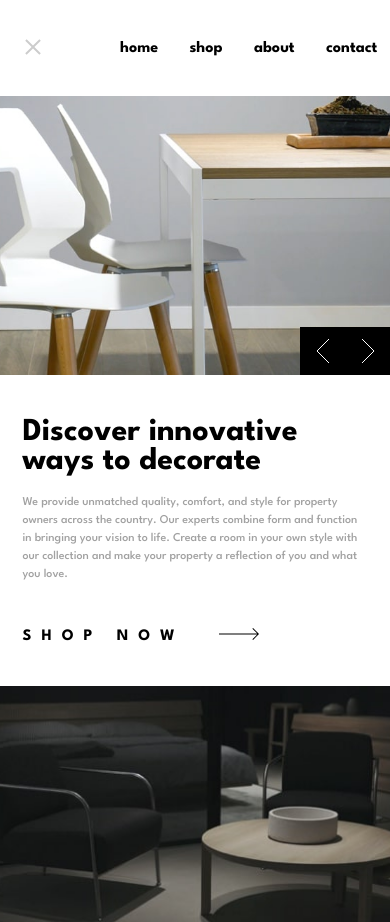
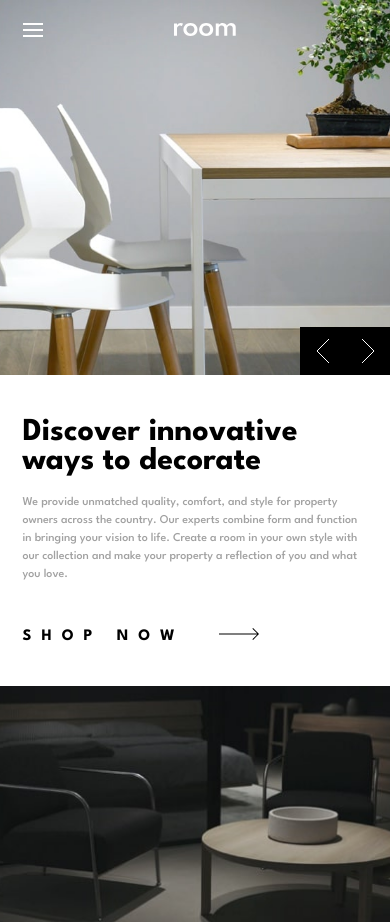
Before and after one commit to ErickOsuna/portafolio--roomHomepage--frontedMentor, a plain HTML site: page index.html in a window 390 px wide. Shown: the top 922 px of the page. Drawn offline with Linux system fonts and the light colour scheme.

Commit message:
Arreglando responsive y barra de menu

```diff
--- a/css/styles.css
+++ b/css/styles.css
@@ -76,7 +76,7 @@ body {
     display: none;
 }
 
-.main__links--menu {
+/* .main__links--menu {
     position: fixed;
     background-color: var(--white);
     top: 0;
@@ -93,7 +93,7 @@ body {
     content: url(../images/icon-close.svg);
     margin-right: 4em;
     margin-left: 1em;
-}
+} */
 
 .main__link {
     color: var(--black);
```
